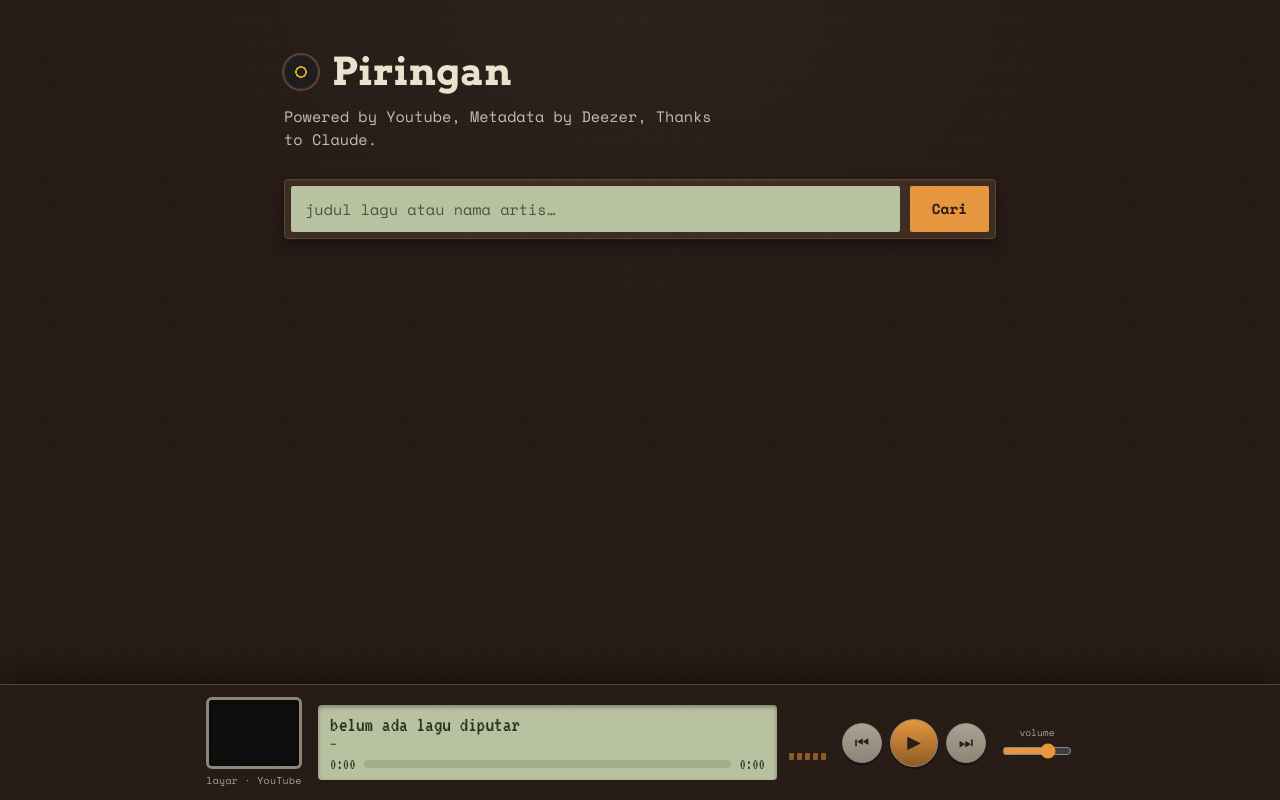
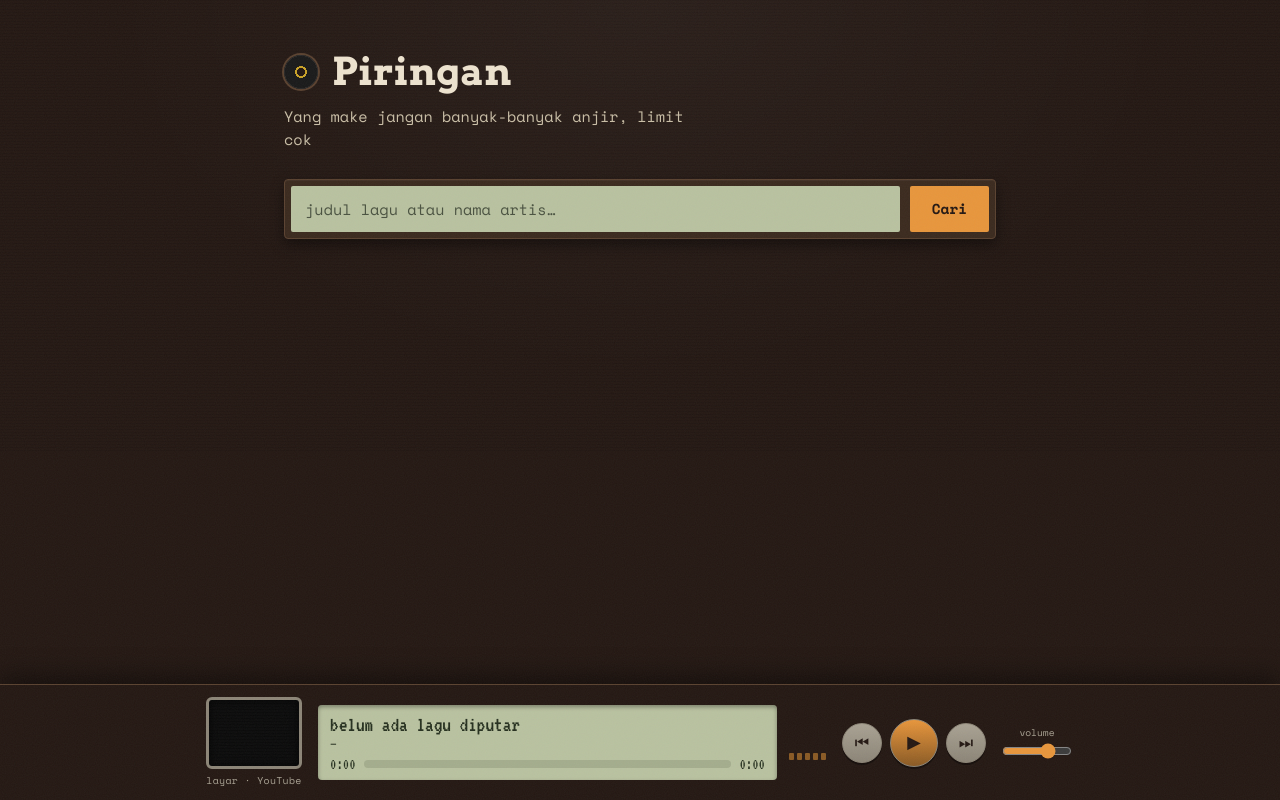
Before and after one commit to monashblue/Piringan, a website: page index.html in a window 1280 px wide. Drawn offline with nearby package versions, Linux system fonts and the light colour scheme.

Commit message:
Update index.html

```diff
--- a/index.html
+++ b/index.html
@@ -23,7 +23,7 @@
     <span class="disc-mark" aria-hidden="true"></span>
     Piringan
   </div>
-  <p class="tagline">Powered by Youtube, Metadata by Deezer, Thanks to Claude.</p>
+  <p class="tagline">Yang make jangan banyak-banyak anjir, limit cok</p>
 </header>
 
 <main>
```
